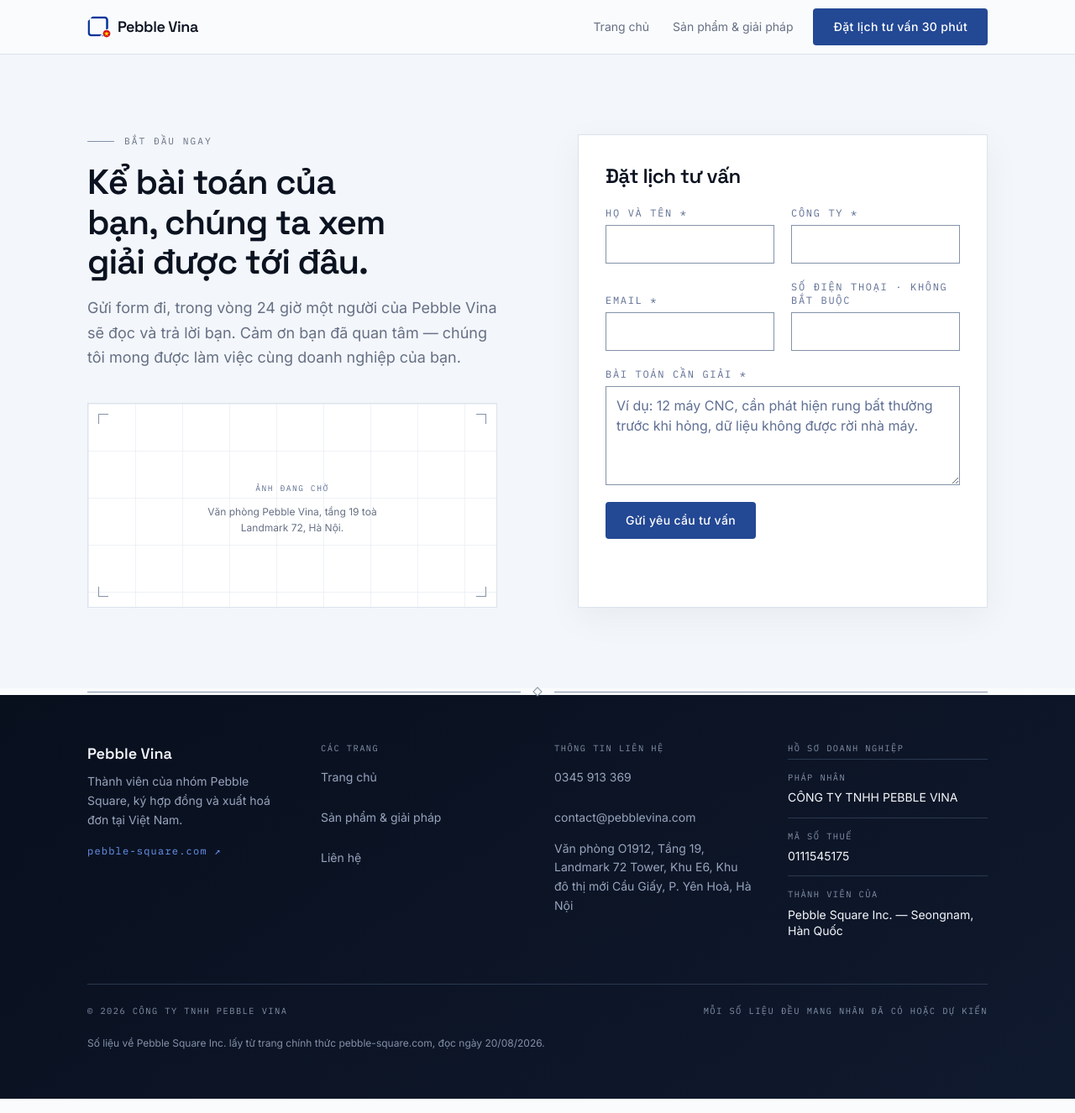
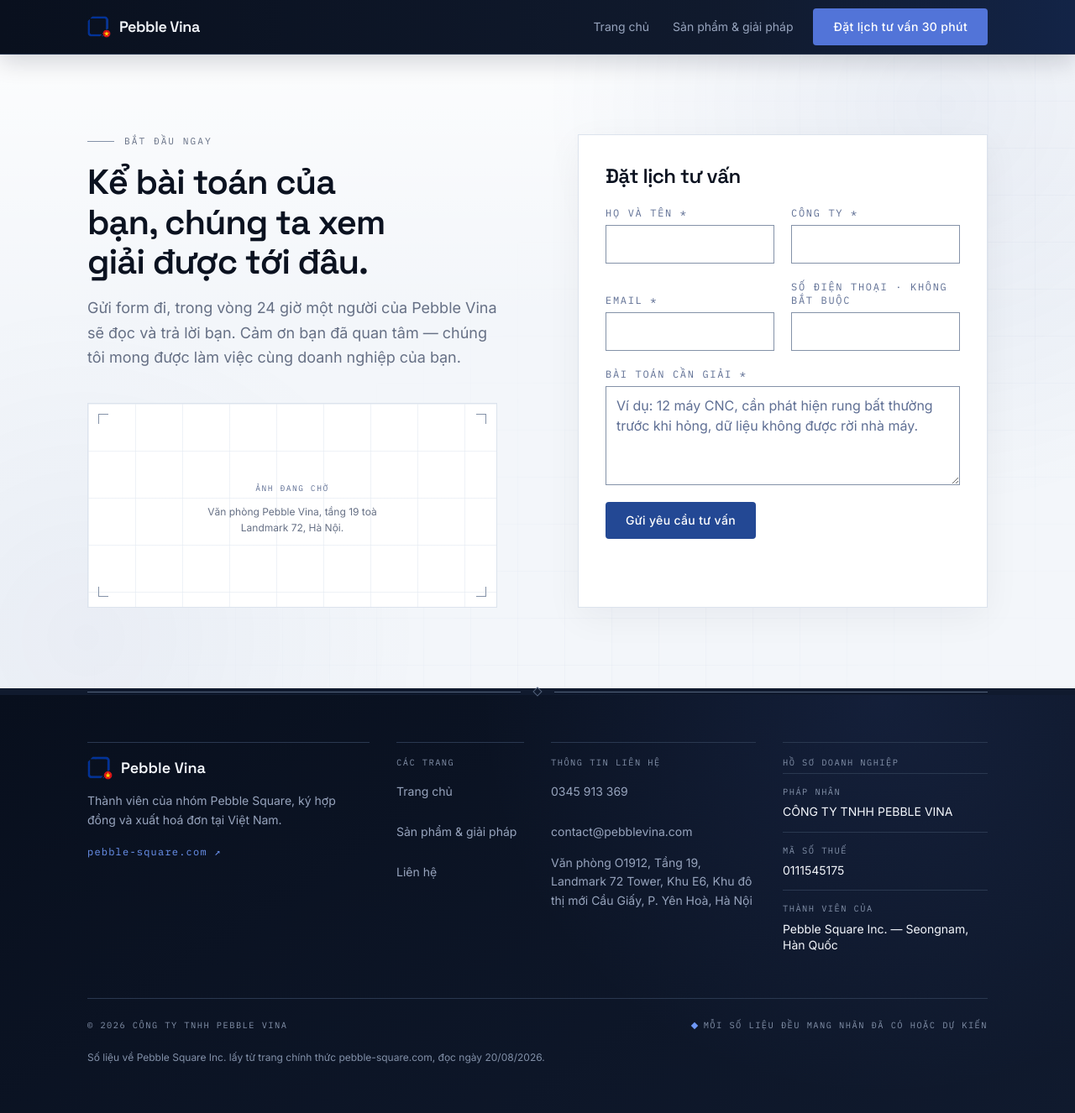
Before and after one commit to quantruong-2518/pv-landing-page, a Next.js app in the folder web/: page /vi/contact in a window 1280 px wide. Shown: the whole page at 84% size. Built offline with nearby package versions, Linux system fonts and the light colour scheme.

Commit message:
refine branded sections and navigation

```diff
--- a/web/app/globals.css
+++ b/web/app/globals.css
@@ -121,18 +121,91 @@
   font-synthesis-weight: none;
 }
 
-/* Restrained atmosphere for the two brand anchors. The middle of every page
-   stays flat and readable; gradients are reserved for the opening and close. */
+/* Dark brand anchors. The grid is the same crossbar motif used throughout the
+   light sections, but at lower contrast so the hero remains calm behind type. */
 .hero-atmosphere {
   background-color: #101a2e;
   background-image:
+    linear-gradient(to right, rgb(110 151 245 / 4.5%) 1px, transparent 1px),
+    linear-gradient(to bottom, rgb(110 151 245 / 4.5%) 1px, transparent 1px),
     radial-gradient(circle at 72% 42%, rgb(82 116 216 / 18%), transparent 34%),
     linear-gradient(135deg, #080f1d 0%, #101a2e 62%, #13254a 100%);
+  background-size: 64px 64px, 64px 64px, auto, auto;
 }
 
 .footer-atmosphere {
   background-color: #080f1d;
-  background-image: linear-gradient(145deg, #080f1d 0%, #101a2e 100%);
+  background-image:
+    radial-gradient(circle at 82% 0%, rgb(82 116 216 / 11%), transparent 30rem),
+    linear-gradient(145deg, #080f1d 0%, #101a2e 100%);
+}
+
+.header-atmosphere {
+  background-color: rgb(8 15 29 / 94%);
+  background-image: linear-gradient(90deg, rgb(8 15 29 / 96%) 0%, rgb(16 26 46 / 92%) 68%, rgb(19 37 74 / 90%) 100%);
+}
+
+/* Light content fields share one Pebble-blue atmosphere. Category colours are
+   deliberately limited to the secondary glow: they identify a catalogue band
+   without turning Software or Training into a separate visual brand. */
+.section-field {
+  --field-accent-rgb: 35 72 148;
+  position: relative;
+  isolation: isolate;
+  background-color: #fafbfc;
+  background-image:
+    radial-gradient(circle at 88% 8%, rgb(35 72 148 / 8%), transparent 30rem),
+    radial-gradient(circle at 8% 92%, rgb(var(--field-accent-rgb) / 5%), transparent 25rem),
+    linear-gradient(180deg, rgb(255 255 255 / 72%) 0%, transparent 42%);
+}
+
+.section-field::before {
+  content: "";
+  position: absolute;
+  inset: 0;
+  z-index: 0;
+  pointer-events: none;
+  background-image:
+    linear-gradient(to right, rgb(35 72 148 / 6%) 1px, transparent 1px),
+    linear-gradient(to bottom, rgb(35 72 148 / 6%) 1px, transparent 1px);
+  background-size: 56px 56px;
+  opacity: 0.5;
+  -webkit-mask-image: linear-gradient(135deg, transparent 38%, #000 72%, transparent 100%);
+  mask-image: linear-gradient(135deg, transparent 38%, #000 72%, transparent 100%);
+}
+
+.section-field > * {
+  position: relative;
+  z-index: 1;
+}
+
+.section-field-soft {
+  background-color: #f3f6fa;
+}
+
+.section-field-quiet::before {
+  opacity: 0.28;
+}
+
+.section-field-hardware {
+  --field-accent-rgb: 49 90 145;
+}
+
+.section-field-software {
+  --field-accent-rgb: 102 88 138;
+}
+
+.section-field-training {
+  --field-accent-rgb: 144 99 76;
+}
+
+/* Featured light panels sit one step above their field without introducing a
+   new colour family. */
+.brand-panel {
+  background-color: #ffffff;
+  background-image:
+    radial-gradient(circle at 92% 8%, rgb(35 72 148 / 9%), transparent 18rem),
+    linear-gradient(145deg, #ffffff 0%, #f1f5fc 100%);
 }
 
 h1,
--- a/web/components/contact-section.tsx
+++ b/web/components/contact-section.tsx
@@ -8,7 +8,7 @@
   const FormHeading = embedded ? "h3" : "h2";
 
   return (
-    <Section id="book" screen className="bg-surface">
+    <Section id="book" screen className="section-field section-field-soft">
       <div
         className={cn(
           SHELL,
--- a/web/components/page-home.tsx
+++ b/web/components/page-home.tsx
@@ -78,7 +78,7 @@
       <SectionDivider />
 
       {/* ── 01 · Why now ─────────────────────────────────────────────────── */}
-      <Section id="why-now" className="bg-canvas">
+      <Section id="why-now" className="section-field">
         <div className={SHELL}>
           <SectionHead intro={whyNow} />
 
@@ -104,7 +104,7 @@
           </ol>
 
           {solutionPoint ? (
-            <div className="mt-12 border border-line border-t-2 border-t-primary bg-surface-brand px-5 py-7 sm:px-7 md:mt-16 md:px-9 md:py-9">
+            <div className="brand-panel mt-12 border border-line border-t-2 border-t-primary px-5 py-7 shadow-[0_18px_50px_rgb(11_18_32_/_0.06)] sm:px-7 md:mt-16 md:px-9 md:py-9">
               <p className="font-mono text-[0.65rem] uppercase tracking-[0.14em] text-accent">
                 {whyNow.solutionLabel}
               </p>
@@ -140,7 +140,7 @@
       <SectionDivider />
 
       {/* ── 02 · History ─────────────────────────────────────────────────── */}
-      <Section id="history" className="bg-surface">
+      <Section id="history" className="section-field section-field-soft section-field-quiet">
         <div className={cn(SHELL, "relative")}>
           <SectionHead intro={history} />
 
--- a/web/components/page-shell.tsx
+++ b/web/components/page-shell.tsx
@@ -18,7 +18,9 @@
     <>
       <SiteHeader c={c} page={page} />
       <main id="main">{children}</main>
-      <SectionDivider />
+      <div className="tone-dark bg-bg">
+        <SectionDivider />
+      </div>
       <SiteFooter c={c} />
     </>
   );
--- a/web/components/site-footer.tsx
+++ b/web/components/site-footer.tsx
@@ -1,4 +1,5 @@
 import type { PageKey, SiteContent } from "@/content/types";
+import Image from "next/image";
 import { MAIL_HREF, SITE } from "@/content/site";
 import { path } from "@/lib/routes";
 import { FactRow, SHELL } from "@/components/ui";
@@ -13,7 +14,7 @@
 const LINK = "inline-flex min-h-11 items-center text-sm text-muted transition-colors hover:text-accent";
 
 /**
- * Four columns — identity, pages, contact, legal — then a bottom bar for the
+ * A twelve-column information grid — identity, pages, contact, legal — then a bottom bar for the
  * copyright, the label legend and the source statement. Tax code, legal name
  * and address are both an E-E-A-T signal and the input for the Organization
  * JSON-LD.
@@ -34,9 +35,12 @@
     // position always sat past maxScroll and could never be reached.
     <footer className="tone-dark footer-atmosphere text-fg">
       <div className={cn(SHELL, "py-10 sm:py-14")}>
-        <div className="grid gap-x-8 gap-y-7 sm:grid-cols-2 sm:gap-10 lg:grid-cols-4">
-          <div>
-            <p className="font-display text-lg font-semibold">{SITE.name}</p>
+        <div className="grid gap-x-8 gap-y-7 sm:grid-cols-2 sm:gap-10 lg:grid-cols-12 lg:gap-x-8">
+          <div className="border-t border-line pt-4 lg:col-span-4">
+            <a href={path("home")} className="inline-flex items-center gap-2.5 transition-colors hover:text-accent">
+              <Image src="/brand/pebble-vina-mark.png" alt="" width={30} height={28} className="h-7 w-auto" />
+              <span className="font-display text-lg font-semibold">{SITE.name}</span>
+            </a>
             <p className="mt-2 max-w-xs text-sm leading-relaxed text-muted">{c.footer.tagline}</p>
             <a
               href={SITE.parent.url}
@@ -48,7 +52,7 @@
             </a>
           </div>
 
-          <nav aria-label={c.footer.navTitle}>
+          <nav className="border-t border-line pt-4 lg:col-span-2" aria-label={c.footer.navTitle}>
             <p className={LABEL}>{c.footer.navTitle}</p>
             <ul className="mt-1 flex flex-wrap gap-x-6 gap-y-1 sm:flex-col sm:gap-x-0">
               {links.map((l) => (
@@ -61,7 +65,7 @@
             </ul>
           </nav>
 
-          <div>
+          <div className="border-t border-line pt-4 lg:col-span-3">
             <p className={LABEL}>{c.footer.contactTitle}</p>
             <ul className="mt-1 flex flex-wrap gap-x-6 gap-y-1 sm:flex-col sm:gap-x-0">
               <li>
@@ -80,7 +84,7 @@
             </ul>
           </div>
 
-          <div>
+          <div className="border-t border-line pt-4 lg:col-span-3">
             <p className={LABEL}>{c.footer.legalTitle}</p>
             <dl className="mt-1 grid grid-cols-2 gap-x-6 sm:block">
               <FactRow label={c.labels.entity} value={SITE.legalName} />
@@ -94,9 +98,12 @@
           </div>
         </div>
 
-        <div className="mt-6 flex flex-wrap items-center justify-between gap-x-6 gap-y-1 border-t border-line pt-4 sm:mt-10 sm:pt-6">
+        <div className="mt-8 flex flex-wrap items-center justify-between gap-x-6 gap-y-2 border-t border-line pt-5 sm:mt-10 sm:pt-6">
           <p className={LABEL}>{c.footer.copyright}</p>
-          <p className={LABEL}>{c.footer.statusLegend}</p>
+          <p className={cn(LABEL, "flex items-center gap-2")}>
+            <span className="h-1.5 w-1.5 rotate-45 bg-accent" aria-hidden />
+            {c.footer.statusLegend}
+          </p>
         </div>
 
         <p className="mt-4 max-w-3xl text-xs leading-relaxed text-subtle sm:mt-5">
--- a/web/components/site-header.tsx
+++ b/web/components/site-header.tsx
@@ -34,14 +34,16 @@
     { title: c.nav.training, items: [c.products.training.offer] },
   ];
 
-  // On /vi/contact the button pointed at the page it was already on: the largest
-  // control on the only conversion page did nothing. There it jumps into the
-  // form's first field instead (`#name`, contact-form.tsx) — the action the
-  // label already promises. The other two routes keep the plain route.
-  const ctaHref = page === "contact" ? path("contact", "name") : path("contact");
+  // Keep the action local wherever a form is already present. Home has no form,
+  // so it hands off to the dedicated contact route.
+  const ctaHref = page === "contact"
+    ? path("contact", "name")
+    : page === "products"
+      ? path("products", "book")
+      : path("contact");
 
   return (
-    <header className="sticky top-0 z-50 bg-canvas/92 text-fg shadow-[0_1px_0_var(--color-line)] backdrop-blur">
+    <header className="tone-dark header-atmosphere sticky top-0 z-50 text-fg shadow-[0_1px_0_var(--color-line),0_10px_28px_rgb(8_15_29_/_0.16)] backdrop-blur-xl">
       <a
         href="#main"
         className="sr-only focus:not-sr-only focus:absolute focus:left-4 focus:top-3 focus:z-50 focus:bg-primary focus:px-3 focus:py-2 focus:text-sm focus:text-primary-fg"
@@ -52,22 +54,24 @@
       <div className={cn(SHELL, "flex h-[var(--header-h)] items-center justify-between gap-3")}>
         <a
           href={path("home")}
-          className="flex items-center gap-2 py-3 transition-colors hover:text-accent"
+          className="flex h-full items-center gap-2.5 transition-colors hover:text-accent"
         >
           <Image src="/brand/pebble-vina-mark.png" alt="" width={28} height={26} className="h-6 w-auto sm:h-[1.625rem]" priority />
           <span className="font-display text-base font-semibold tracking-tight sm:text-lg">Pebble Vina</span>
         </a>
 
-        <div className="flex items-center gap-3 md:gap-5 lg:gap-6">
-          <nav className="hidden items-center gap-5 md:flex lg:gap-7" aria-label={c.nav.menuLabel}>
+        <div className="flex h-full items-center gap-3 md:gap-5 lg:gap-6">
+          <nav className="hidden h-full items-center gap-5 md:flex lg:gap-7" aria-label={c.nav.menuLabel}>
             {links.map((l) => (
               <a
                 key={l.key}
                 href={path(l.key)}
                 aria-current={l.key === page ? "page" : undefined}
                 className={cn(
-                  "text-sm transition-colors hover:text-accent",
-                  l.key === page ? "text-fg" : "text-muted",
+                  "relative flex h-full items-center text-sm transition-colors after:absolute after:inset-x-0 after:bottom-0 after:h-px after:origin-left after:bg-accent after:transition-transform",
+                  l.key === page
+                    ? "text-fg after:scale-x-100"
+                    : "text-muted after:scale-x-0 hover:text-accent hover:after:scale-x-100",
                 )}
               >
                 {l.label}
--- a/web/content/types.ts
+++ b/web/content/types.ts
@@ -163,6 +163,7 @@
   transition: string;
   body: string;
   principles: Item[];
+  media: Media;
   status: FactStatus;
   stage: ProductStage;
   statusNote: string;
--- a/web/content/vi.ts
+++ b/web/content/vi.ts
@@ -414,7 +414,10 @@
             { title: "DMS · Document Management System", body: "Kiểm soát, tìm và truy xuất tài liệu.", icon: "dms" },
             { title: "Trung tâm vận hành AI", body: "Theo dõi xuyên phân hệ, đề xuất và điều phối bước tiếp theo để người phụ trách phê duyệt.", icon: "ai" },
           ],
-          media: { alt: "Minh hoạ giao diện bộ phần mềm doanh nghiệp dự kiến 12/2026." },
+          media: {
+            src: "/media/software-enterprise-suite.webp",
+            alt: "Minh hoạ ba chiều các phân hệ phần mềm doanh nghiệp hội tụ vào một trung tâm vận hành AI.",
+          },
           status: "roadmap",
           stage: "roadmap",
           statusNote: "Dự kiến 12/2026",
@@ -442,6 +445,10 @@
           { title: "Đi vào thực hành", body: "Làm trên tình huống gắn với công việc, không dừng ở lý thuyết.", icon: "practice" },
           { title: "Đo bằng ROI", body: "Thống nhất chỉ số đầu ra trước khi đào tạo; không cam kết một mức hoàn vốn.", icon: "roi" },
         ],
+        media: {
+          src: "/media/enterprise-ai-training.webp",
+          alt: "Minh hoạ ba chiều lộ trình đào tạo AI theo nhu cầu đi từ khảo sát đến mục tiêu đo lường được.",
+        },
         status: "roadmap",
         stage: "research",
         statusNote: "Khảo sát nhu cầu · 2027",
```
Also changed, not shown: web/components/page-products.tsx (+83 -18 lines), web/public/media/enterprise-ai-training.webp (added), web/public/media/software-enterprise-suite.webp (added).
